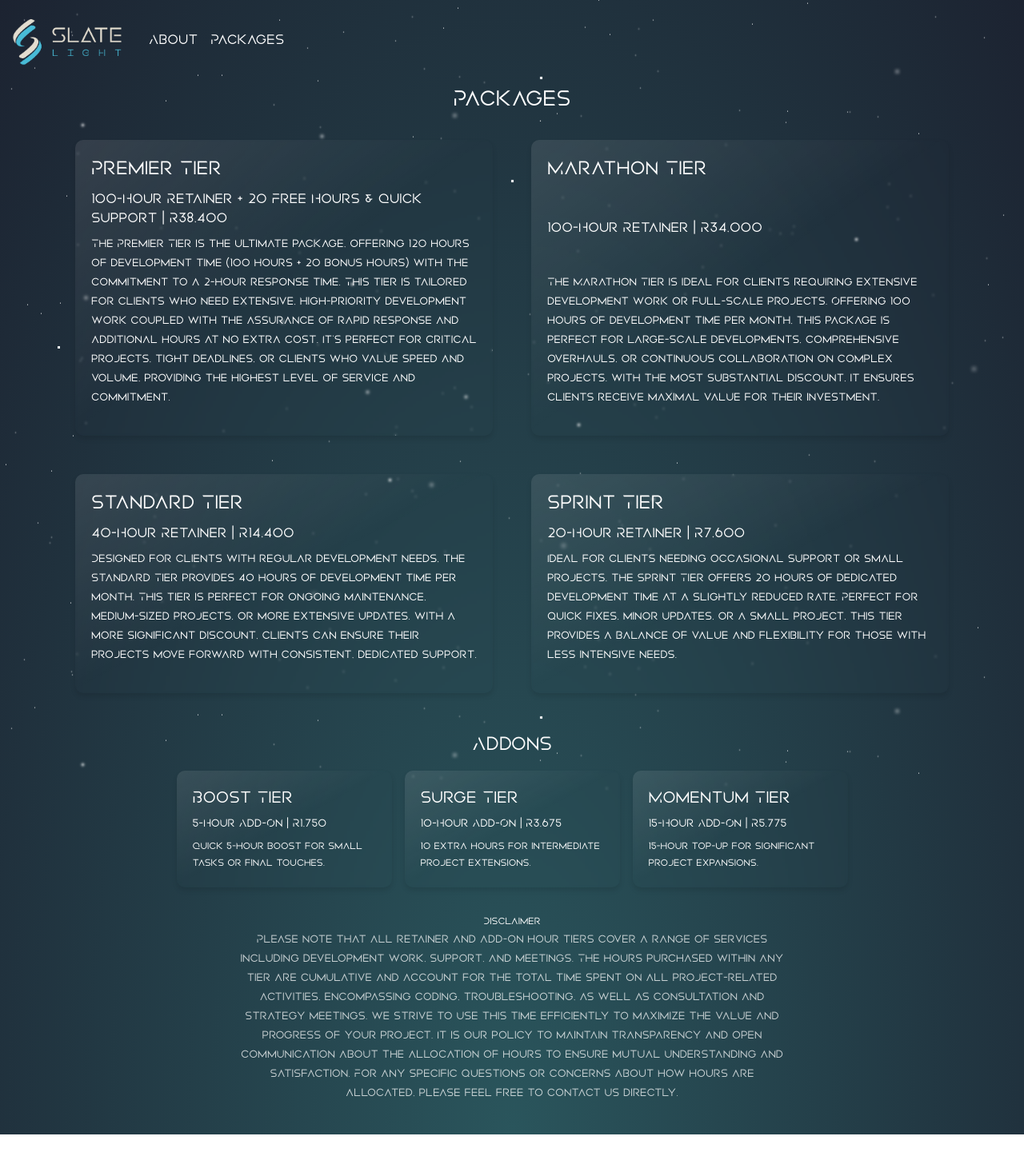
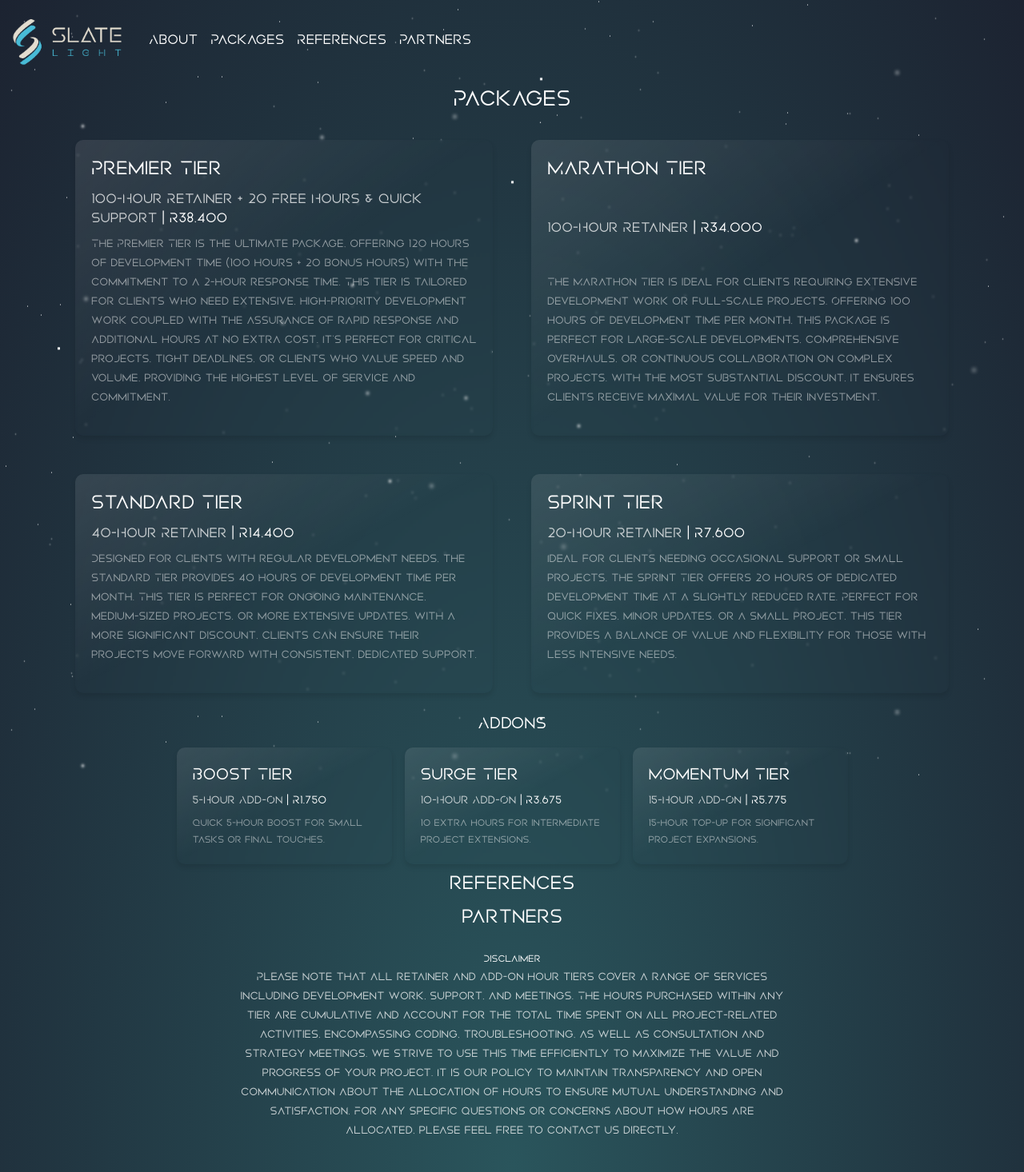
Before and after one commit to azreal1231/Slatelight-Website, a React (Vite) app: page / in a window 1280 px wide. Shown: the whole page at 80% size. Before the commit the page ends 1419 px from the top, so only its background shows below. Built offline with nearby package versions, Linux system fonts and the light colour scheme.

Commit message:
? save point

```diff
--- a/src/App.jsx
+++ b/src/App.jsx
@@ -71,9 +71,13 @@ return <>
   : null}
   <div className="container">
     <RetainersComp/>
+    <AddonsComp/>
   </div>
   <div className="container">
-    <AddonsComp/>
+    <ReferencesComp/>
+  </div>
+  <div className="container">
+    <PartnersComp/>
   </div>
   <div className="container">
     <DisclaimerComp/>
--- a/src/comps/addons.jsx
+++ b/src/comps/addons.jsx
@@ -42,13 +42,13 @@ function doAddonThing(){
 
 return <>
 <div className="row d-flex justify-content-center">
-    <h3 className="text-white text-center" id="addons">Addons</h3>
+    <h4 className="text-white text-center" id="addons">Addons</h4>
     {addons.map((_x, _index) =>
         <div className="col-lg-3 col-md-6 col-sm-12 p-2" key={_index}>
             <div className="addons-card">
                 <h4>{_x['title']}</h4>
-                <h6>{_x['sub_title']} | <span>{_x['amount']}</span></h6>
-                <small>{_x['description']}</small>
+                <h6><span className="opacity-75">{_x['sub_title']}</span> | <span>{_x['amount']}</span></h6>
+                <small className="opacity-50">{_x['description']}</small>
             </div>
         </div>
     )}
--- a/src/comps/navbar.jsx
+++ b/src/comps/navbar.jsx
@@ -16,6 +16,12 @@ return <>
                 <li className="nav-item">
                     <a className="nav-link active text-white fs-5 text-center" aria-current="page" href="#packages">Packages</a>
                 </li>
+                <li className="nav-item">
+                    <a className="nav-link active text-white fs-5 text-center" aria-current="page" href="#about">References</a>
+                </li>
+                <li className="nav-item">
+                    <a className="nav-link active text-white fs-5 text-center" aria-current="page" href="#packages">Partners</a>
+                </li>
             </ul>
         </div>
     </div>
--- a/src/comps/retainers.jsx
+++ b/src/comps/retainers.jsx
@@ -41,14 +41,14 @@ function doRetainerThing(){
 }
 
 return <>
-<div className="row mb-4">
+<div className="row">
     <h2 className="text-white text-center" id="packages">Packages</h2>
     {retainers.map((_x, _index) =>
         <div className="col-12 col-md-6 col-lg-6 p-4" key={_index}>
             <div className="retainer-card">
                 <h3>{_x['title']}</h3>
-                <h5>{_x['sub_title']} | <span>{_x['amount']}</span></h5>
-                <p>{_x['description']}</p>
+                <h5><span className="opacity-75">{_x['sub_title']}</span> | <span>{_x['amount']}</span></h5>
+                <p className="opacity-50">{_x['description']}</p>
             </div>
         </div>
     )}
```
